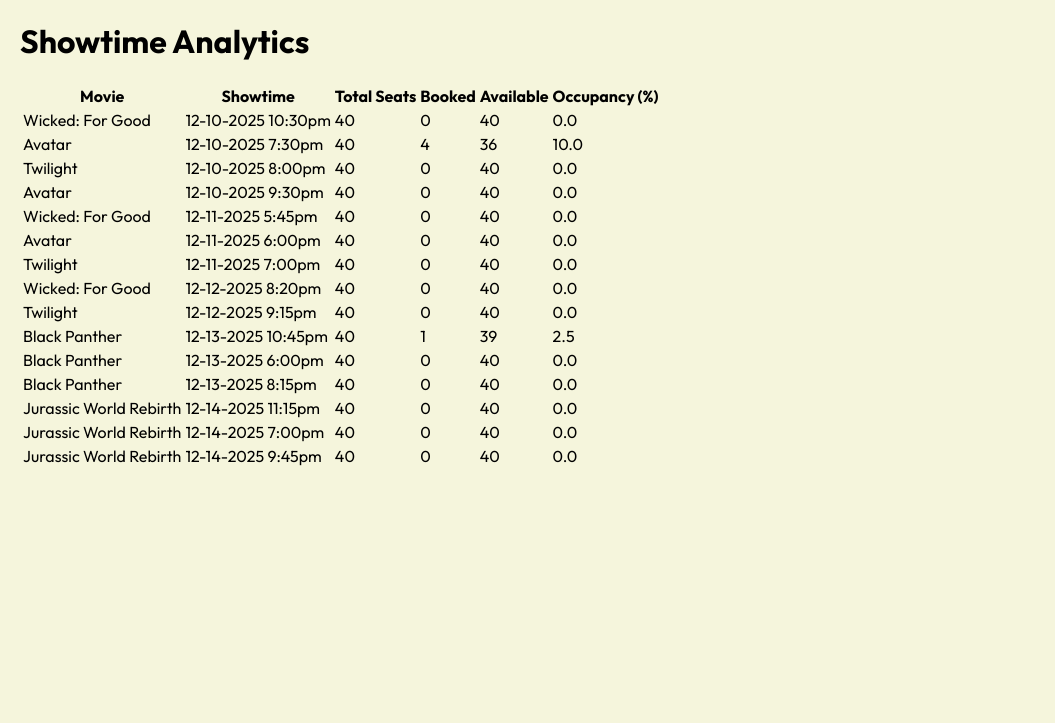
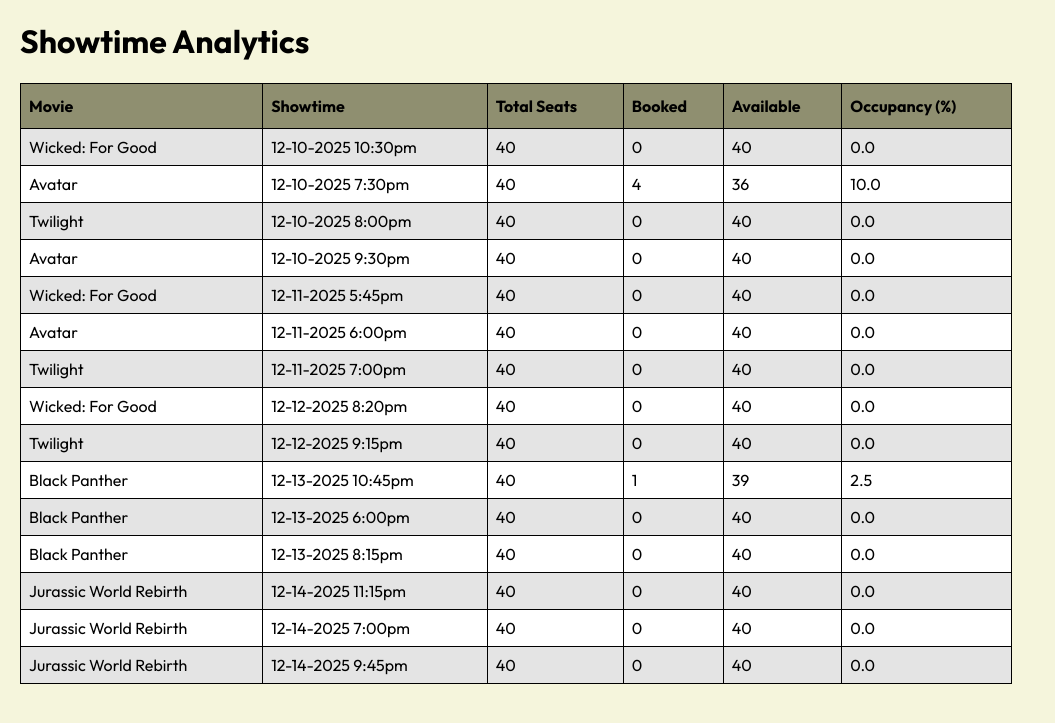
Before and after one commit to Trinitybb/movie_booking_app, a Flask app: page /analytics in a window 1280 px wide. Shown: the part 40-763 px from the top of the page, without its empty margins (0-1055 px from the left). Run offline with Flask 3, Linux system fonts and the light colour scheme; data comes from the database, SQL or seed files in the repository.

Commit message:
Analytics page styling

```diff
--- a/templates/analytics.html
+++ b/templates/analytics.html
@@ -27,4 +27,35 @@
     </tbody>
 </table>
 
+<style>
+    table{
+    font-family: "Outfit";
+    border-collapse: collapse;
+    width: 80%;
+}
+td, th{
+    border:1px solid #000000ff;
+    padding: 8px;
+}
+tr:nth-child(even){
+    background-color: #ffffffff;
+}
+tr:nth-child(odd){
+    background-color: #e4e4e4ff;
+}
+
+tr:hover{
+    background-color: #ddd;
+}
+
+th {
+  padding-top: 12px;
+  padding-bottom: 12px;
+  text-align: left;
+  background-color: #8f8f70;
+  color: #00000;
+}
+
+</style>
+
 {% endblock %}
```
